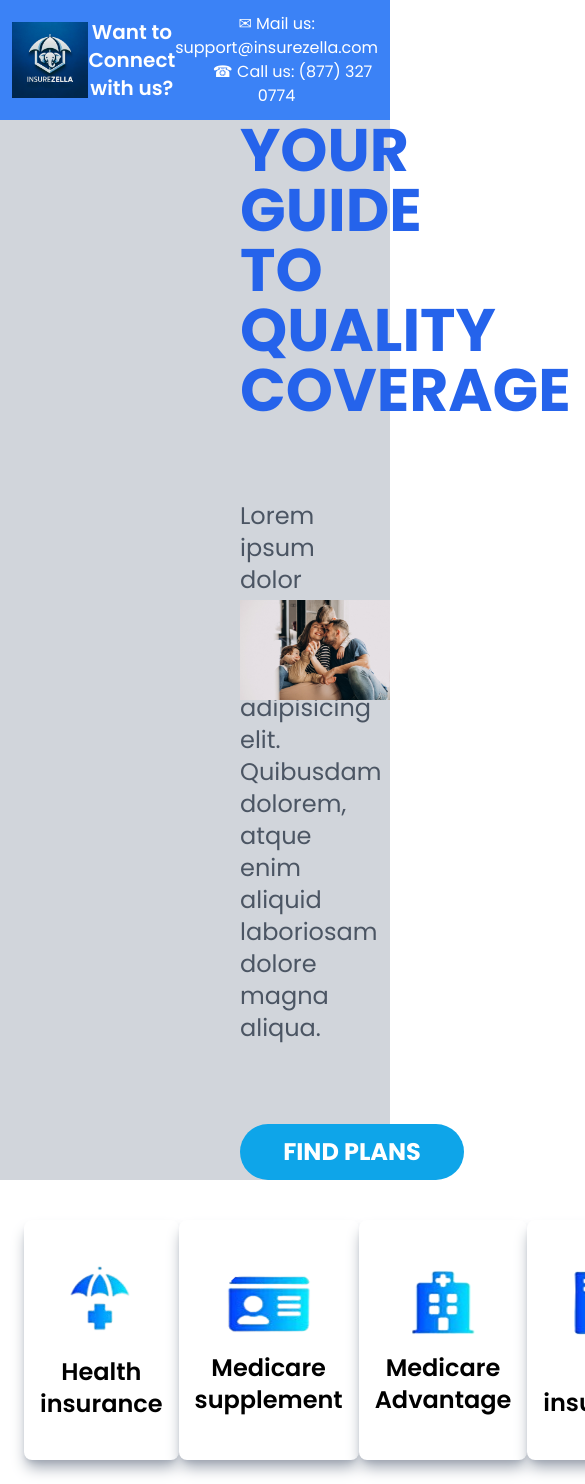
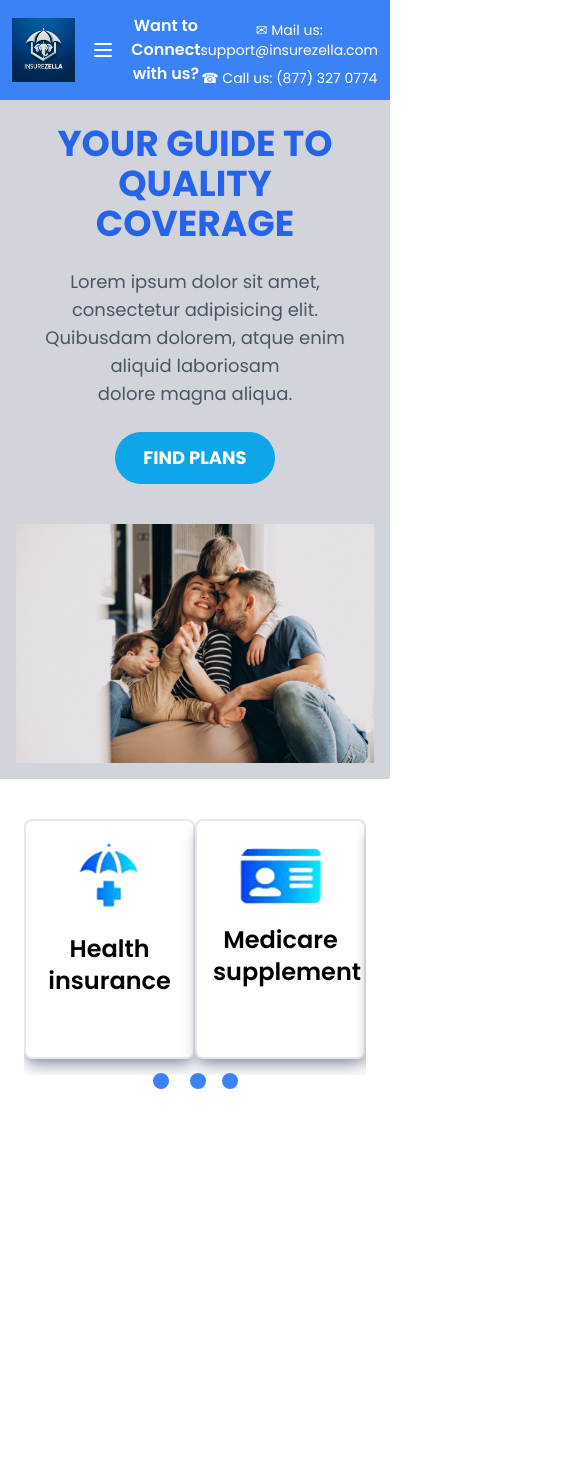
Before and after one commit to SaibotLi/Landing-Page-Insurezella, a React (Vite) app in the folder Challenge_A/: page / in a window 390 px wide. Shown: the top 1484 px of the page, 585 px wide, since content can reach past the window. After the commit the page ends 1100 px from the top, so only its background shows below. Built offline with nearby package versions, Linux system fonts and the light colour scheme.

Commit message:
FindInsurance responsive

```diff
--- a/Challenge_A/package.json
+++ b/Challenge_A/package.json
@@ -12,7 +12,9 @@
   "dependencies": {
     "lucide-react": "^0.435.0",
     "react": "^18.3.1",
-    "react-dom": "^18.3.1"
+    "react-dom": "^18.3.1",
+    "react-slick": "^0.30.2",
+    "slick-carousel": "^1.8.1"
   },
   "devDependencies": {
     "@eslint/js": "^9.9.0",
--- a/Challenge_A/src/sections/FindInsurance.jsx
+++ b/Challenge_A/src/sections/FindInsurance.jsx
@@ -1,7 +1,51 @@
+import Slider from "react-slick";
 import { icons } from "../constants";
+import "slick-carousel/slick/slick.css";
+import "slick-carousel/slick/slick-theme.css";
+
 const FindInsurance = () => {
+  const settings = {
+    dots: true,
+    infinite: false,
+    speed: 500,
+    slidesToShow: 2,
+    slidesToScroll: 2,
+    customPaging: () => (
+      <div className="w-4 h-4 bg-blue-500 rounded-full"></div>
+    ),
+    dotsClass: "slick-dots flex justify-center space-x-3 mt-4",
+  };
+
   return (
-    <div className="flex justify-around p-6">
+    <div>
+      {/* Mobile View: Carousel */}
+      <div className="block lg:hidden p-6">
+        <Slider {...settings}>
+          {icons.map((icon) => (
+            <div
+              className="flex flex-col mb-4 justify-center border-2 items-center bg-white shadow-lg shadow-gray-400 rounded-lg p-4 w-60 h-60 font-semibold"
+              key={icon.alt}
+            >
+              <img
+                src={icon.src}
+                alt={icon.alt}
+                width={icon.width}
+                height={icon.height}
+                className="mx-auto"
+              />
+              <p
+                className="mt-2 text-center text-2xl"
+                dangerouslySetInnerHTML={{
+                  __html: icon.title,
+                }}
+              />
+            </div>
+          ))}
+        </Slider>
+      </div>
+
+      {/* Web View */}
+      <div className="hidden lg:flex space-x-8 justify-around p-6">
         {icons.map((icon) => (
           <div
             className="flex flex-col justify-center items-center bg-white shadow-lg shadow-gray-400 rounded-lg p-4 w-60 h-60 font-semibold"
@@ -15,7 +59,6 @@ const FindInsurance = () => {
             />
             <p
               className="mt-2 text-center text-2xl"
-            /* As icon.title has <br/> in it we use dangerouslySetInnerHTML*/
               dangerouslySetInnerHTML={{
                 __html: icon.title,
               }}
@@ -23,6 +66,7 @@ const FindInsurance = () => {
           </div>
         ))}
       </div>
+    </div>
   );
 };
 
--- a/Challenge_A/src/sections/Hero.jsx
+++ b/Challenge_A/src/sections/Hero.jsx
@@ -2,23 +2,26 @@ import { heroImg } from "../images";
 
 const Hero = () => {
   return (
-    <div id="home" className="flex items-center bg-gray-300 mb-4">
-      <div className="w-1/2 pl-60 flex flex-col space-y-20">
-        <h1 className="font-bold text-blue-600 text-6xl">
+    <div
+      id="home"
+      className="flex flex-col md:flex-row items-center bg-gray-300 mb-4"
+    >
+      <div className="w-full lg:text-start text-center md:w-1/2 p-6 md:pl-60 flex flex-col space-y-6 md:space-y-20">
+        <h1 className="font-bold text-blue-600 text-4xl md:text-6xl">
           YOUR GUIDE TO <br />
           QUALITY COVERAGE
         </h1>
-        <p className="text-gray-600 text-2xl">
+        <p className="text-gray-600 text-lg md:text-2xl">
           Lorem ipsum dolor sit amet, consectetur adipisicing elit. <br />
           Quibusdam dolorem, atque enim aliquid laboriosam <br />
           dolore magna aliqua.
         </p>
-        <button className="bg-sky-500 rounded-full text-white font-bold text-2xl py-3 w-56">
+        <button className="bg-sky-500 lg:self-start self-center rounded-full text-white font-bold text-lg md:text-2xl py-3 w-40 md:w-56">
           FIND PLANS
         </button>
       </div>
 
-      <div className="w-1/2">
+      <div className="w-full md:w-1/2 p-4">
         <img src={heroImg} className="w-full h-auto" />
       </div>
     </div>
--- a/Challenge_A/src/sections/NavBar.jsx
+++ b/Challenge_A/src/sections/NavBar.jsx
@@ -15,15 +15,38 @@ const NavBar = () => {
       {/* Upper-Nav */}
       <div className="bg-blue-500 p-3">
         <div className="flex items-center text-center justify-around text-white">
-          <a className="lg:hidden sm:flex" href="#home">
+          <a className="lg:hidden flex" href="#home">
             <img src={logo} alt="Logo" className="h-auto w-60" />
           </a>
-          <p className="font-semibold text-xl">Want to Connect with us?</p>
+          {/* Mobile menu */}
           <div>
-            <span> &#9993; Mail us: support@insurezella.com </span>
-            {/* &#9993; = Unicode for Mail */}
-            <span className="ml-8"> &#9742; Call us: (877) 327 0774</span>
-            {/* &#9742; = Unicode for Telephone */}
+            <div className="lg:hidden flex flex-col justify-end">
+              <button onClick={toggleNavBar} className="p-4">
+                {mobileDrawerOpen ? <X /> : <Menu />}
+              </button>
+            </div>
+
+            {/*Mobile items */}
+            {mobileDrawerOpen && (
+              <div className="lg:hidden fixed right-0 z-20 bg-gray-500 w-full p-12 flex flex-col justify-center items-center">
+                <ul>
+                  <NavItems />
+                </ul>
+              </div>
+            )}
+          </div>
+          <p className="font-semibold text-base sm:text-xl text-center sm:text-left">
+            Want to Connect with us?
+          </p>
+
+          <div className="flex flex-col sm:flex-row items-center text-center sm:text-left mt-2 sm:mt-0">
+            <span className="text-sm sm:text-base">
+              {" "}
+              &#9993; Mail us: support@insurezella.com{" "}
+            </span>
+            <span className="mt-2 sm:mt-0 sm:ml-8 text-sm sm:text-base">
+              &#9742; Call us: (877) 327 0774
+            </span>
           </div>
         </div>
       </div>
@@ -36,32 +59,12 @@ const NavBar = () => {
             <img src={logo} alt="Logo" className="h-auto w-16 rounded-lg" />
           </a>
         </div>
-        {/*
-        - MOVE LOGO ABOVE IN CASE OF SM TO LG
-        - IN CASE OF SM TO LG - HIDDEN.
-        - IN CASE OF LG - FLEX */}
+
         {/* Middle Web Menu */}
         <div className="flex-grow flex justify-center">
           <ul className="hidden lg:flex space-x-4">
             <NavItems />
           </ul>
-        </div>
-        {/* Middle Mobile menu */}
-        <div>
-          <div className="lg:hidden sm:flex flex-col justify-end">
-            <button onClick={toggleNavBar} className="p-4">
-              {mobileDrawerOpen ? <X /> : <Menu />}
-            </button>
-          </div>
-
-          {/* Adds mobile items */}
-          {mobileDrawerOpen && (
-            <div className="fixed right-0 z-20 bg-gray-500 w-full p-12 flex flex-col justify-center items-center lg:hidden">
-              <ul>
-                <NavItems />
-              </ul>
-            </div>
-          )}
         </div>
         {/* Right Button */}
         <div className="flex-shrink-0 mr-28">
```
Also changed, not shown: 1 other file (tests, documents, lock files or other folders). Lines whose indentation alone changed are shown as unchanged.
